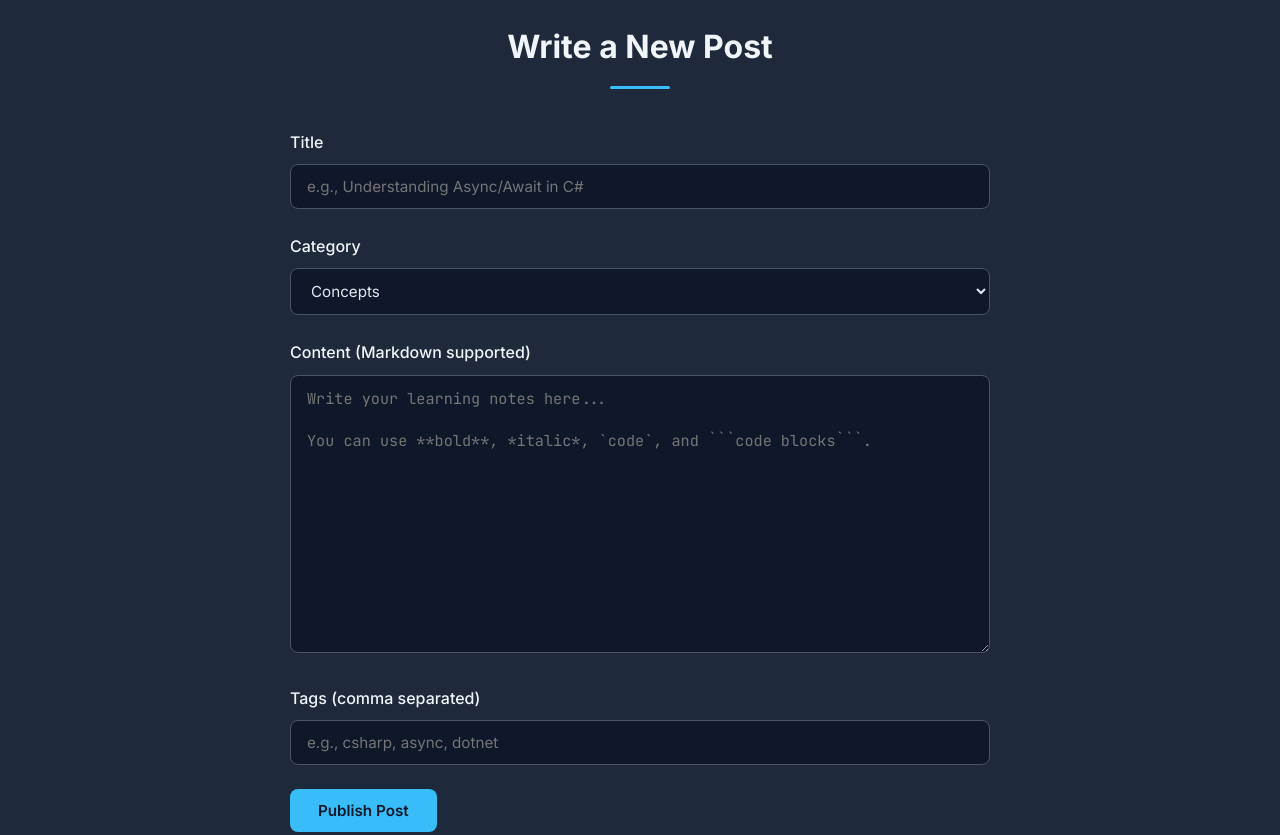
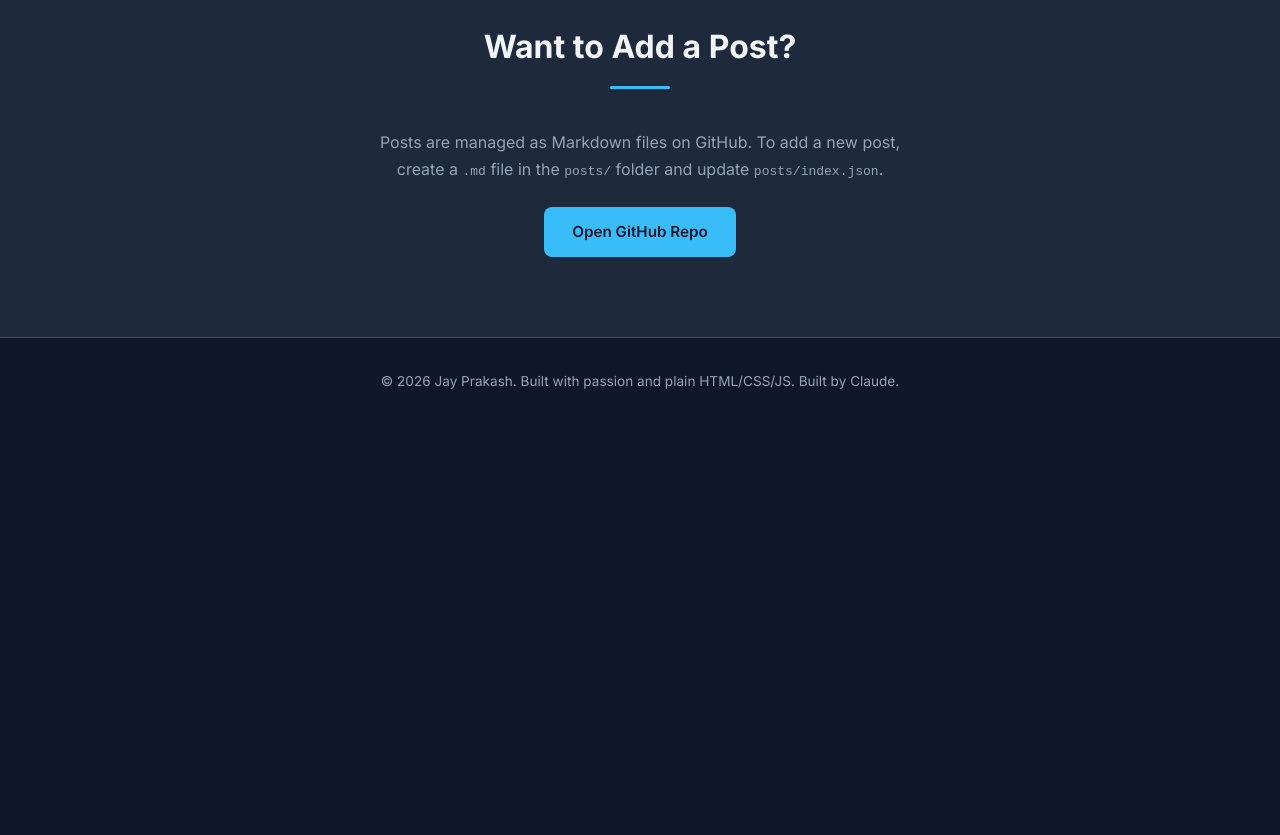
Before and after one commit to jpvaishnav/Profile, a plain HTML site: page blog.html in a window 1280 px wide. Shown: the part 1140-1975 px from the top of the page. After the commit the page ends 1565 px from the top, so only its background shows below. Drawn offline with Linux system fonts and the light colour scheme.

Commit message:
Add instructions for adding blog posts
Updated blog.html to include instructions for adding posts and a link to the GitHub repository.

````diff
--- a/blog.html
+++ b/blog.html
@@ -60,34 +60,18 @@
         </div>
     </section>
 
-    <!-- New Post Section (for writing new posts via the UI) -->
+    <!-- How to Add Posts -->
     <section class="section section-alt" id="newPost">
-        <div class="container">
-            <h2 class="section-title">Write a New Post</h2>
-            <form class="post-form" id="postForm">
-                <div class="form-group">
-                    <label for="postTitle">Title</label>
-                    <input type="text" id="postTitle" required maxlength="200" placeholder="e.g., Understanding Async/Await in C#">
-                </div>
-                <div class="form-group">
-                    <label for="postCategory">Category</label>
-                    <select id="postCategory" required>
-                        <option value="concepts">Concepts</option>
-                        <option value="tutorials">Tutorials</option>
-                        <option value="til">TIL (Today I Learned)</option>
-                        <option value="devops">DevOps</option>
-                    </select>
-                </div>
-                <div class="form-group">
-                    <label for="postContent">Content (Markdown supported)</label>
-                    <textarea id="postContent" rows="12" required placeholder="Write your learning notes here...&#10;&#10;You can use **bold**, *italic*, `code`, and ```code blocks```."></textarea>
-                </div>
-                <div class="form-group">
-                    <label for="postTags">Tags (comma separated)</label>
-                    <input type="text" id="postTags" placeholder="e.g., csharp, async, dotnet" maxlength="500">
-                </div>
-                <button type="submit" class="btn btn-primary">Publish Post</button>
-            </form>
+        <div class="container" style="text-align: center; max-width: 600px;">
+            <h2 class="section-title">Want to Add a Post?</h2>
+            <p style="color: #94a3b8; margin-bottom: 1.5rem;">
+                Posts are managed as Markdown files on GitHub. To add a new post,
+                create a <code>.md</code> file in the <code>posts/</code> folder and
+                update <code>posts/index.json</code>.
+            </p>
+            <a href="https://github.com/jpvaishnav" target="_blank" rel="noopener noreferrer" class="btn btn-primary">
+                Open GitHub Repo
+            </a>
         </div>
     </section>
 
````
